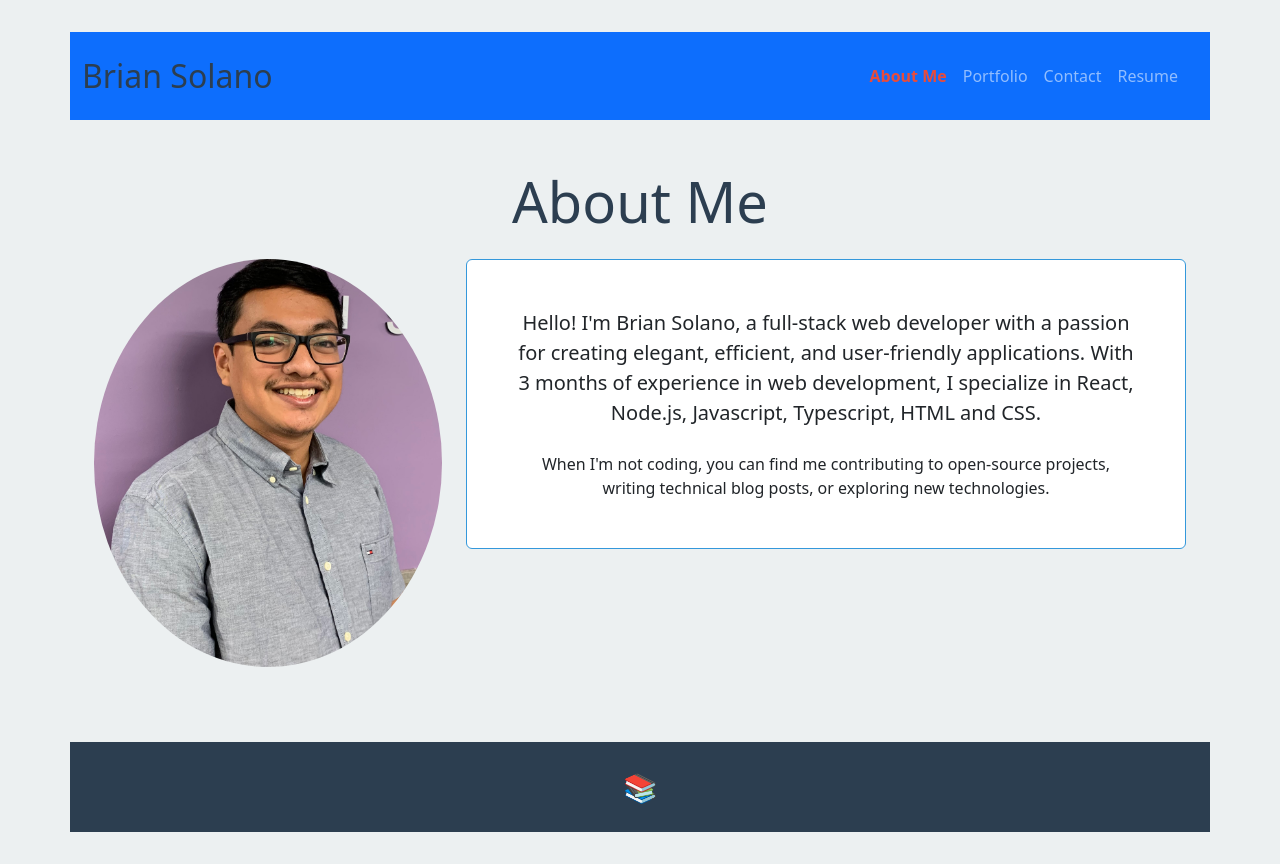
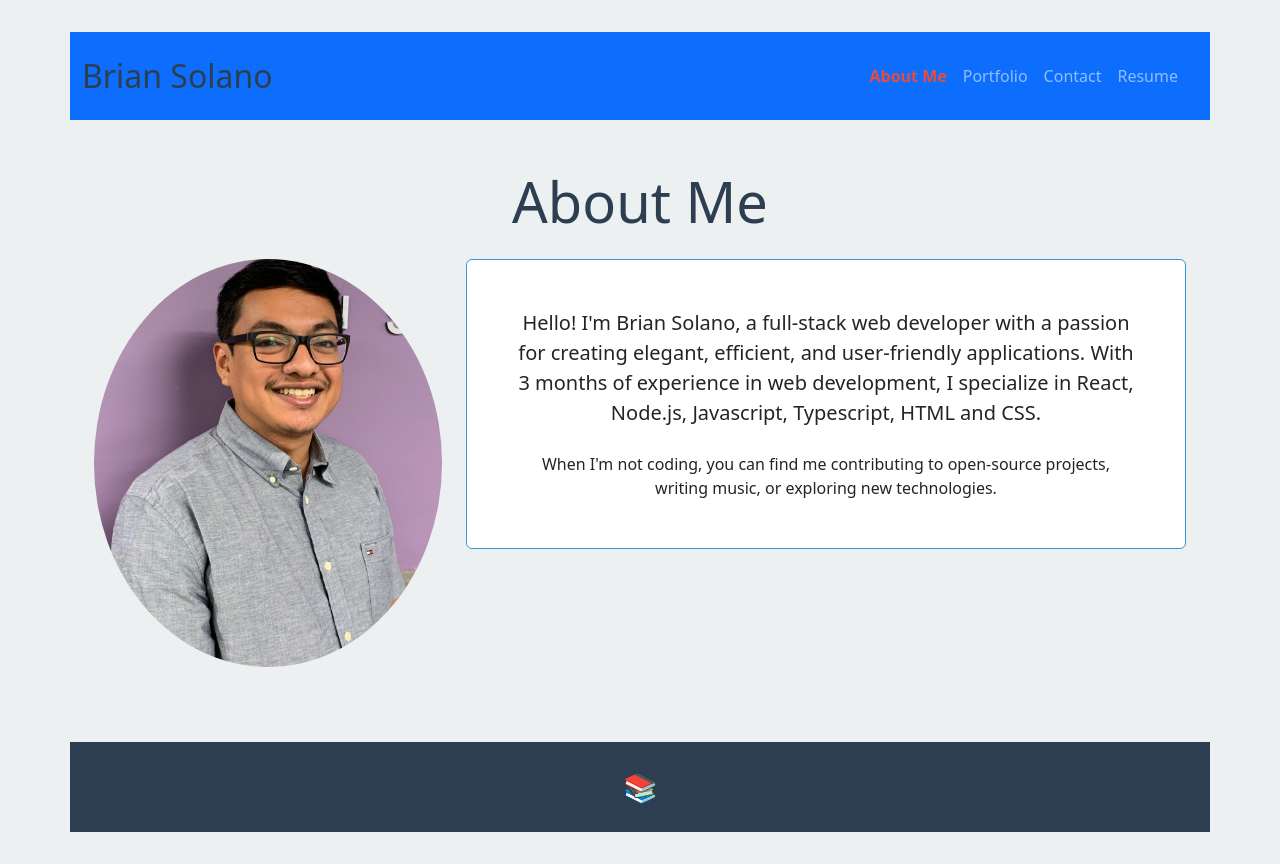
Before and after one commit to brolano/React-Portfolio, a React (Vite) app in the folder react-portfolio/: page /about in a window 1280 px wide. Built offline with nearby package versions, Linux system fonts and the light colour scheme.

Commit message:
revised about js

```diff
--- a/react-portfolio/src/components/About.jsx
+++ b/react-portfolio/src/components/About.jsx
@@ -22,7 +22,7 @@ function About() {
                 </p>
                 <p className="card-text">
                   When I'm not coding, you can find me contributing to open-source
-                  projects, writing technical blog posts, or exploring new technologies.
+                  projects, writing music, or exploring new technologies.
                 </p>
               </div>
             </div>
```
